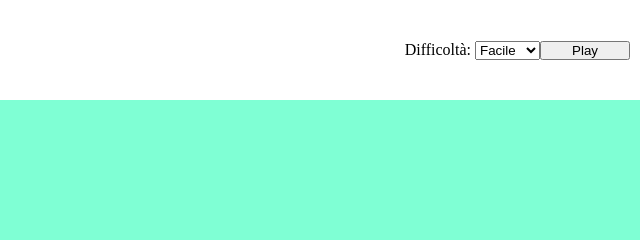
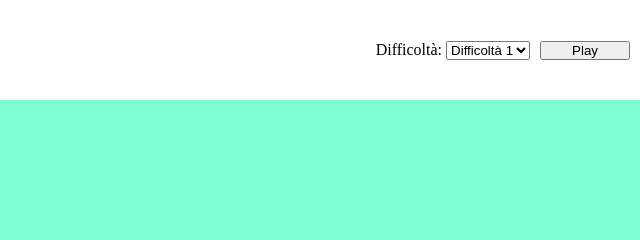
Before and after one commit to TeoFanta99/js-campominato-grid, a plain HTML site: page bonus/index.html in a window 1280 px wide. Shown: the top 240 px of the page, 640-1280 px from the left. Drawn offline with Linux system fonts and the light colour scheme.

Commit message:
add id al form difficoltà

```diff
--- a/bonus/index.html
+++ b/bonus/index.html
@@ -24,14 +24,14 @@
             <h1>Campo Minato</h1>
         </div>
         <div class="header-container container-right">
-            <form>
+            <form id="select-difficult">
                 <label>Difficolt&agrave;:</label>
                 <select>
-                  <option value="facile">Facile</option>
-                  <option value="media">Media</option>
-                  <option value="difficile">Difficile</option>
+                  <option value="facile">Difficolt&agrave; 1</option>
+                  <option value="media">Difficolt&agrave; 2</option>
+                  <option value="difficile">Difficolt&agrave; 3</option>
                 </select>
-              </form>
+            </form>
             <button id="play-btn">Play</button>
         </div>
     </header>
```
